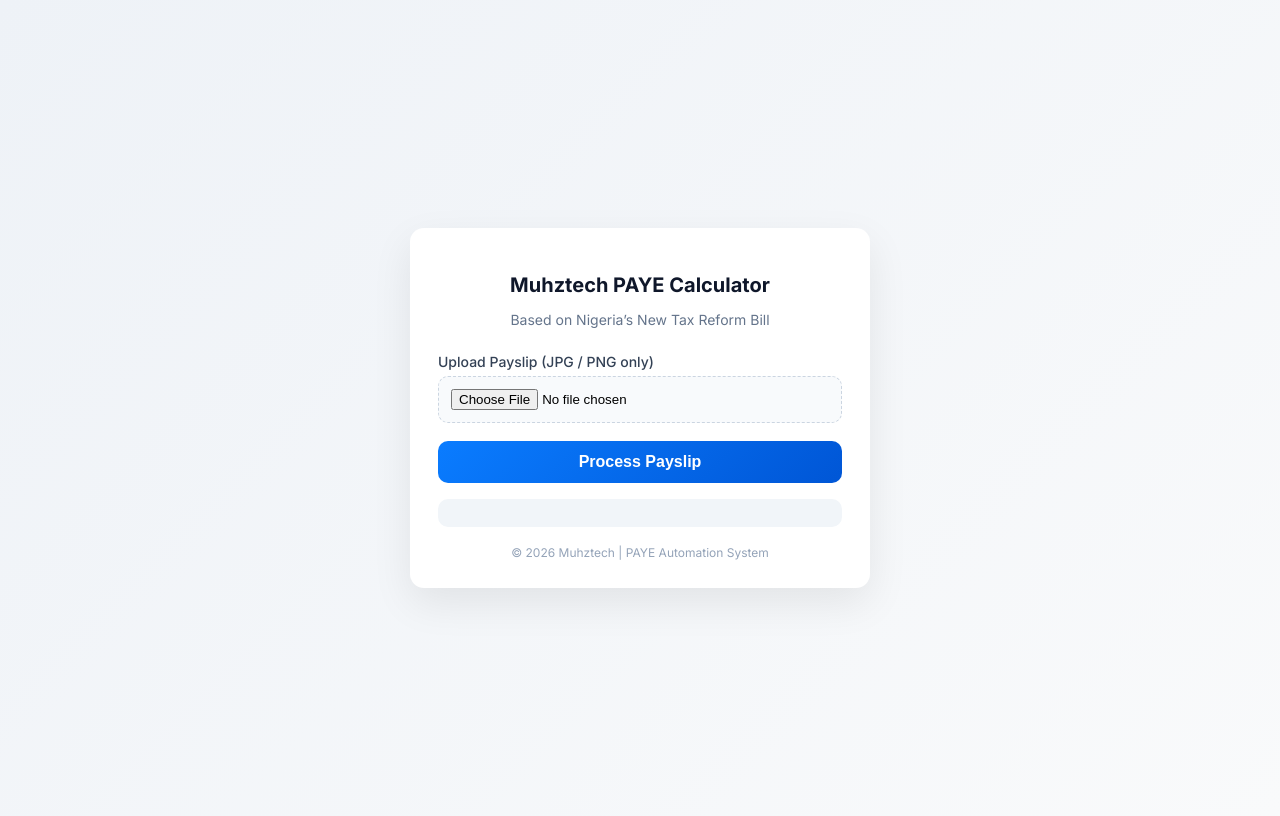
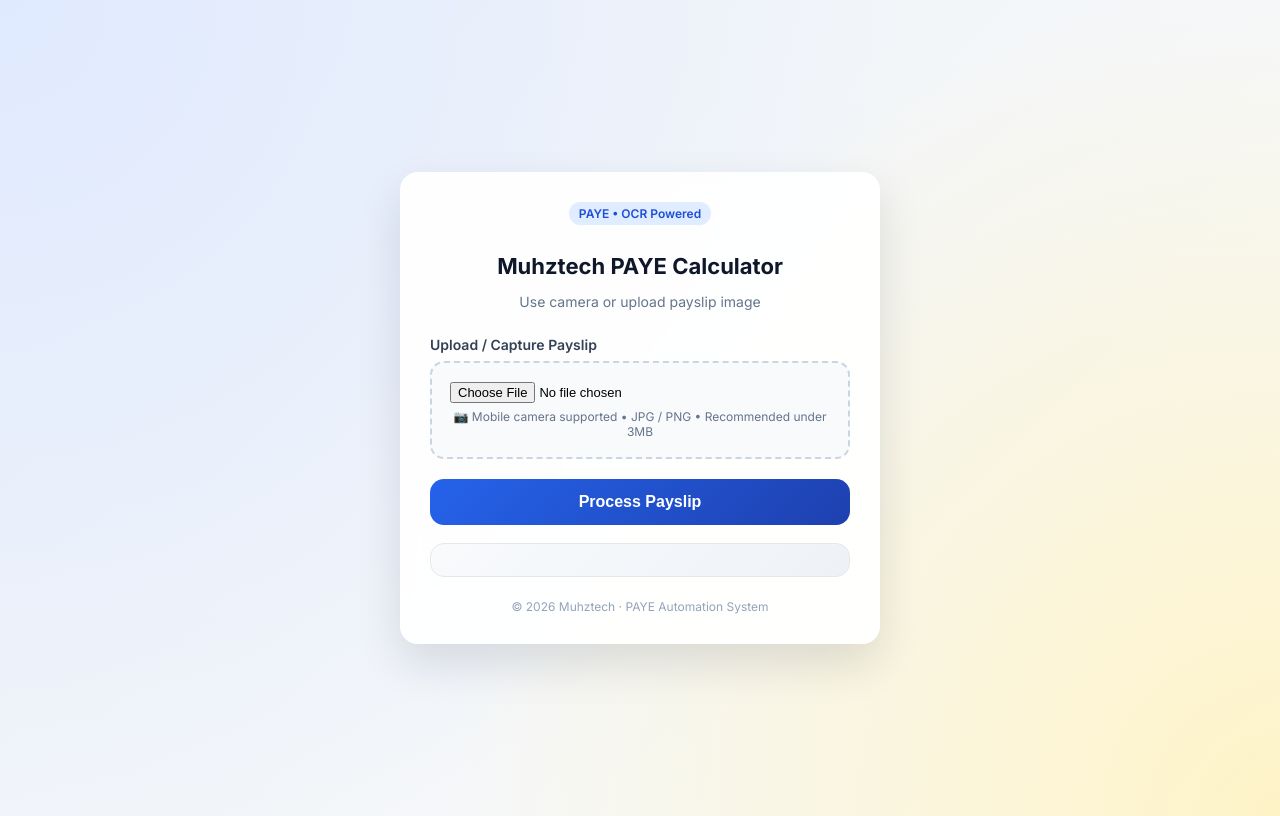
Before and after one commit to muhztech/paye-calculator, a plain HTML site: page index.html in a window 1280 px wide. Drawn offline with Linux system fonts and the light colour scheme.

Commit message:
Add files via upload

```diff
--- a/index.html
+++ b/index.html
@@ -8,43 +8,56 @@
   <!-- Tesseract OCR -->
   <script src="https://unpkg.com/tesseract.js@4.1.1/dist/tesseract.min.js"></script>
 
-  <!-- Google Font -->
+  <!-- Google Fonts -->
   <link href="https://fonts.googleapis.com/css2?family=Inter:wght@400;500;600;700&display=swap" rel="stylesheet">
 
   <style>
-    * {
-      box-sizing: border-box;
-    }
+    * { box-sizing: border-box; }
 
     body {
       font-family: 'Inter', sans-serif;
-      background: linear-gradient(135deg, #eef2f7, #f9fafb);
+      background:
+        radial-gradient(circle at top left, #e0eaff, transparent 60%),
+        radial-gradient(circle at bottom right, #fef3c7, transparent 55%),
+        linear-gradient(135deg, #eef2f7, #f9fafb);
       min-height: 100vh;
       display: flex;
       align-items: center;
       justify-content: center;
-      padding: 20px;
+      padding: 24px;
     }
 
     .card {
-      background: #ffffff;
       width: 100%;
-      max-width: 460px;
-      padding: 28px;
-      border-radius: 14px;
-      box-shadow: 0 15px 40px rgba(0, 0, 0, 0.08);
+      max-width: 480px;
+      background: rgba(255, 255, 255, 0.92);
+      backdrop-filter: blur(12px);
+      border-radius: 18px;
+      padding: 30px;
+      box-shadow: 0 20px 45px rgba(15, 23, 42, 0.12);
     }
 
     .header {
       text-align: center;
-      margin-bottom: 25px;
+      margin-bottom: 26px;
+    }
+
+    .badge {
+      display: inline-block;
+      padding: 4px 10px;
+      border-radius: 999px;
+      background: #e0ecff;
+      color: #1d4ed8;
+      font-size: 12px;
+      font-weight: 600;
+      margin-bottom: 10px;
     }
 
     .header h2 {
-      font-size: 20px;
+      font-size: 22px;
       font-weight: 700;
       color: #0f172a;
-      margin-bottom: 8px;
+      margin-bottom: 6px;
     }
 
     .header p {
@@ -53,84 +66,82 @@
     }
 
     label {
+      font-size: 14px;
+      font-weight: 600;
+      color: #334155;
+      margin-bottom: 8px;
       display: block;
-      font-size: 14px;
-      font-weight: 500;
-      color: #334155;
-      margin-bottom: 6px;
+    }
+
+    .upload-box {
+      border: 2px dashed #cbd5e1;
+      border-radius: 14px;
+      padding: 18px;
+      text-align: center;
+      background: #f8fafc;
+      transition: all 0.25s ease;
+    }
+
+    .upload-box:hover {
+      border-color: #2563eb;
+      background: #f0f6ff;
     }
 
     input[type="file"] {
       width: 100%;
-      padding: 12px;
-      border: 1.8px dashed #cbd5e1;
-      border-radius: 10px;
-      background: #f8fafc;
       cursor: pointer;
-      transition: border 0.3s;
+      font-size: 13px;
     }
 
-    input[type="file"]:hover {
-      border-color: #0a7cff;
+    .hint {
+      font-size: 12px;
+      color: #64748b;
+      margin-top: 6px;
     }
 
     button {
       width: 100%;
-      padding: 12px;
-      margin-top: 18px;
-      border-radius: 10px;
+      margin-top: 20px;
+      padding: 14px;
+      border-radius: 14px;
       border: none;
-      background: linear-gradient(135deg, #0a7cff, #0056d6);
+      background: linear-gradient(135deg, #2563eb, #1e40af);
       color: #ffffff;
       font-size: 16px;
       font-weight: 600;
       cursor: pointer;
-      transition: transform 0.2s, box-shadow 0.2s;
+      transition: all 0.25s ease;
     }
 
     button:hover {
-      transform: translateY(-1px);
-      box-shadow: 0 8px 20px rgba(10, 124, 255, 0.3);
-    }
-
-    button:active {
-      transform: translateY(0);
-      box-shadow: none;
+      transform: translateY(-2px);
+      box-shadow: 0 14px 28px rgba(37, 99, 235, 0.35);
     }
 
     .loading {
-      margin-top: 14px;
+      margin-top: 16px;
+      text-align: center;
       font-size: 14px;
       font-weight: 500;
-      color: #d97706;
-      text-align: center;
+      color: #b45309;
     }
 
     .result {
-      margin-top: 16px;
-      padding: 14px;
-      border-radius: 10px;
-      background: #f1f5f9;
+      margin-top: 18px;
+      padding: 16px;
+      border-radius: 14px;
+      background: linear-gradient(135deg, #f8fafc, #eef2f7);
+      border: 1px solid #e5e7eb;
       font-size: 14px;
       color: #0f172a;
-      line-height: 1.6;
+      line-height: 1.7;
     }
 
     .footer {
-      margin-top: 18px;
+      margin-top: 22px;
       text-align: center;
       font-size: 12px;
       color: #94a3b8;
-    }
-
-    @media (max-width: 480px) {
-      .card {
-        padding: 22px;
-      }
-
-      .header h2 {
-        font-size: 18px;
-      }
     }
   </style>
 </head>
@@ -139,12 +150,23 @@
 
   <div class="card">
     <div class="header">
+      <div class="badge">PAYE • OCR Powered</div>
       <h2>Muhztech PAYE Calculator</h2>
-      <p>Based on Nigeria’s New Tax Reform Bill</p>
+      <p>Use camera or upload payslip image</p>
     </div>
 
-    <label>Upload Payslip (JPG / PNG only)</label>
-    <input type="file" id="fileInput" accept="image/png,image/jpeg">
+    <label>Upload / Capture Payslip</label>
+    <div class="upload-box">
+      <input
+        type="file"
+        id="fileInput"
+        accept="image/*"
+        capture="environment"
+      >
+      <div class="hint">
+        📷 Mobile camera supported • JPG / PNG • Recommended under 3MB
+      </div>
+    </div>
 
     <button onclick="processPayslip()">Process Payslip</button>
 
@@ -152,7 +174,7 @@
     <div class="result" id="result"></div>
 
     <div class="footer">
-      © 2026 Muhztech | PAYE Automation System
+      © 2026 Muhztech · PAYE Automation System
     </div>
   </div>
 
```
